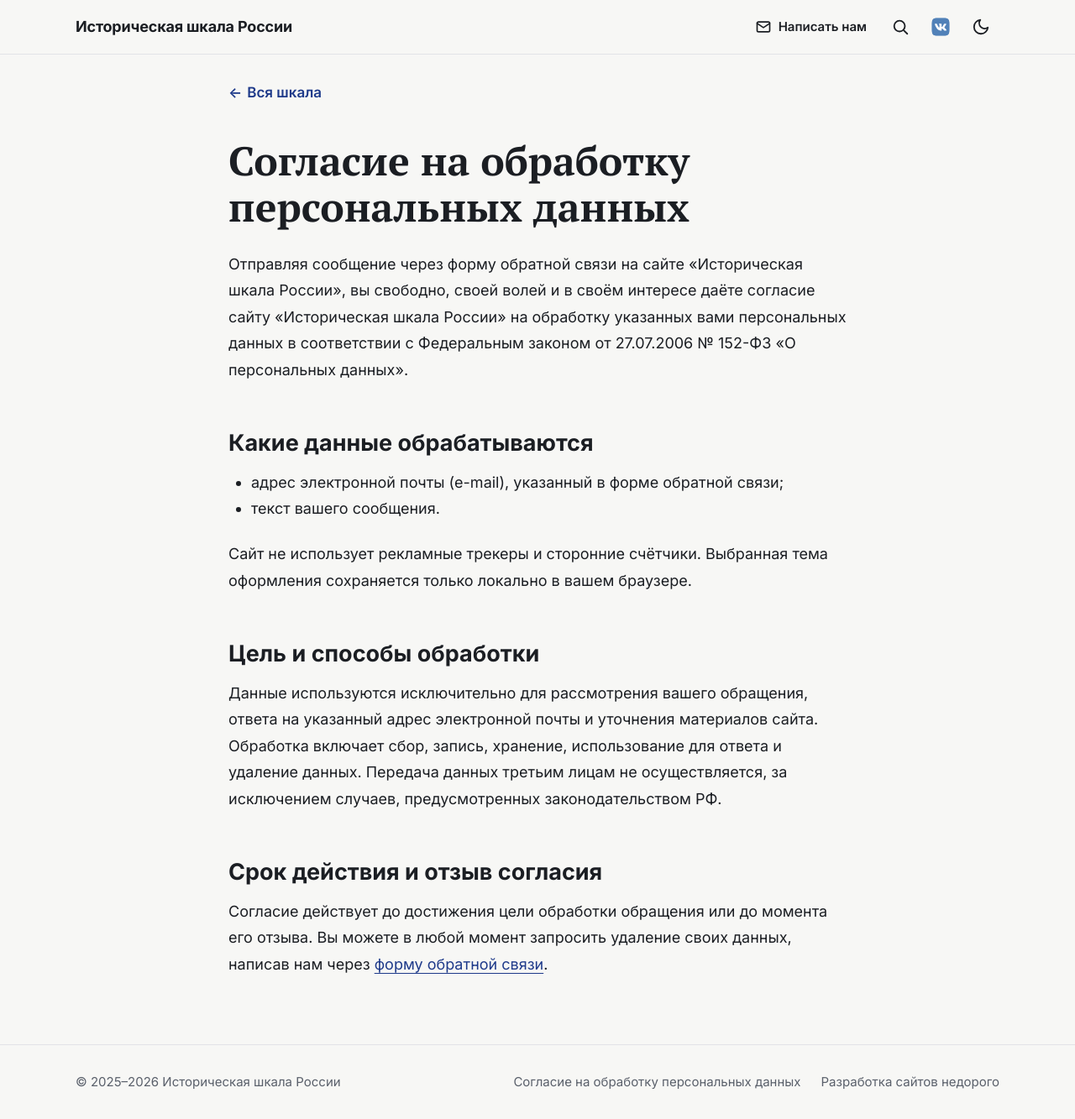
After one commit to AlexanderVechkasov/simple-sit-django, a Django app: page /privacy/ in a window 1280 px wide. The commit adds this page. Shown: the whole page at 84% size. Run offline with Django 5.2, Linux system fonts and the light colour scheme.

Commit message:
Add personal data consent page and update site footer links

```diff
--- a/config/urls.py
+++ b/config/urls.py
@@ -4,9 +4,11 @@ from django.conf import settings
 from django.conf.urls.static import static
 from django.contrib import admin
 from django.urls import include, path
+from django.views.generic import TemplateView
 
 urlpatterns = [
     path(settings.ADMIN_URL, admin.site.urls),
+    path("privacy/", TemplateView.as_view(template_name="privacy.html"), name="privacy"),
     path("", include("timeline.urls")),
     path("", include("feedback.urls")),
 ]
--- a/static/css/site.css
+++ b/static/css/site.css
@@ -286,6 +286,30 @@ a:hover {
 
 .site-footer p {
     margin: 0;
+}
+
+.footer-inner {
+    display: flex;
+    flex-wrap: wrap;
+    align-items: center;
+    justify-content: space-between;
+    gap: 0.75rem 1.5rem;
+}
+
+.footer-links {
+    display: flex;
+    flex-wrap: wrap;
+    gap: 0.5rem 1.5rem;
+}
+
+.footer-links a {
+    color: var(--color-muted);
+    text-decoration: none;
+}
+
+.footer-links a:hover {
+    color: var(--color-accent);
+    text-decoration: underline;
 }
 
 
@@ -1044,6 +1068,18 @@ html:has(.gallery-dialog[open]) {
     cursor: pointer;
 }
 
+.form-actions {
+    display: grid;
+    justify-items: start;
+    gap: 0.75rem;
+}
+
+.form-consent {
+    margin: 0;
+    color: var(--color-muted);
+    font-size: 0.875rem;
+}
+
 /* ===== Модальное окно обратной связи ===== */
 
 .modal {
--- a/templates/feedback/form.html
+++ b/templates/feedback/form.html
@@ -23,7 +23,11 @@
         {% endif %}
     {% endfor %}
 
-    <div>
+    <div class="form-actions">
         <button type="submit" class="read-more">Отправить</button>
+        <p class="form-consent">
+            Нажимая «Отправить», вы даёте
+            <a href="{% url 'privacy' %}">согласие на обработку персональных данных</a>.
+        </p>
     </div>
 </form>
--- a/templates/includes/footer.html
+++ b/templates/includes/footer.html
@@ -1,5 +1,11 @@
 <footer class="site-footer">
-    <div class="container">
+    <div class="container footer-inner">
         <p>© 2025–{% now "Y" %} Историческая шкала России</p>
+        <div class="footer-links">
+            <a href="{% url 'privacy' %}">Согласие на обработку персональных данных</a>
+            <a href="https://vk.ru/alexander_vechkasov" target="_blank" rel="noopener noreferrer">
+                Разработка сайтов недорого
+            </a>
+        </div>
     </div>
 </footer>
--- /dev/null
+++ b/templates/privacy.html
@@ -0,0 +1,56 @@
+{% extends "base.html" %}
+
+{% block title %}Согласие на обработку персональных данных — Историческая шкала России{% endblock %}
+{% block description %}Условия и согласие на обработку персональных данных на сайте «Историческая шкала России».{% endblock %}
+
+{% block content %}
+<main id="main" class="article-page">
+    <p class="article-back">
+        <a class="back-link" href="{% url 'timeline:index' %}">
+            <span aria-hidden="true">←</span> Вся шкала
+        </a>
+    </p>
+
+    <article class="article">
+        <header class="article-header">
+            <h1 class="article-title">Согласие на обработку персональных данных</h1>
+        </header>
+
+        <div class="article-body">
+            <p>
+                Отправляя сообщение через форму обратной связи на сайте
+                «Историческая шкала России», вы свободно, своей волей и в своём интересе
+                даёте согласие сайту «Историческая шкала России» на обработку указанных
+                вами персональных данных в соответствии с Федеральным законом
+                от 27.07.2006 № 152-ФЗ «О персональных данных».
+            </p>
+
+            <h2>Какие данные обрабатываются</h2>
+            <ul>
+                <li>адрес электронной почты (e-mail), указанный в форме обратной связи;</li>
+                <li>текст вашего сообщения.</li>
+            </ul>
+            <p>
+                Сайт не использует рекламные трекеры и сторонние счётчики. Выбранная тема
+                оформления сохраняется только локально в вашем браузере.
+            </p>
+
+            <h2>Цель и способы обработки</h2>
+            <p>
+                Данные используются исключительно для рассмотрения вашего обращения,
+                ответа на указанный адрес электронной почты и уточнения материалов сайта.
+                Обработка включает сбор, запись, хранение, использование для ответа
+                и удаление данных. Передача данных третьим лицам не осуществляется,
+                за исключением случаев, предусмотренных законодательством РФ.
+            </p>
+
+            <h2>Срок действия и отзыв согласия</h2>
+            <p>
+                Согласие действует до достижения цели обработки обращения или до момента
+                его отзыва. Вы можете в любой момент запросить удаление своих данных,
+                написав нам через <a href="{% url 'feedback:form' %}">форму обратной связи</a>.
+            </p>
+        </div>
+    </article>
+</main>
+{% endblock %}
```
Also changed, not shown: feedback/tests.py (+11 -0 lines).
